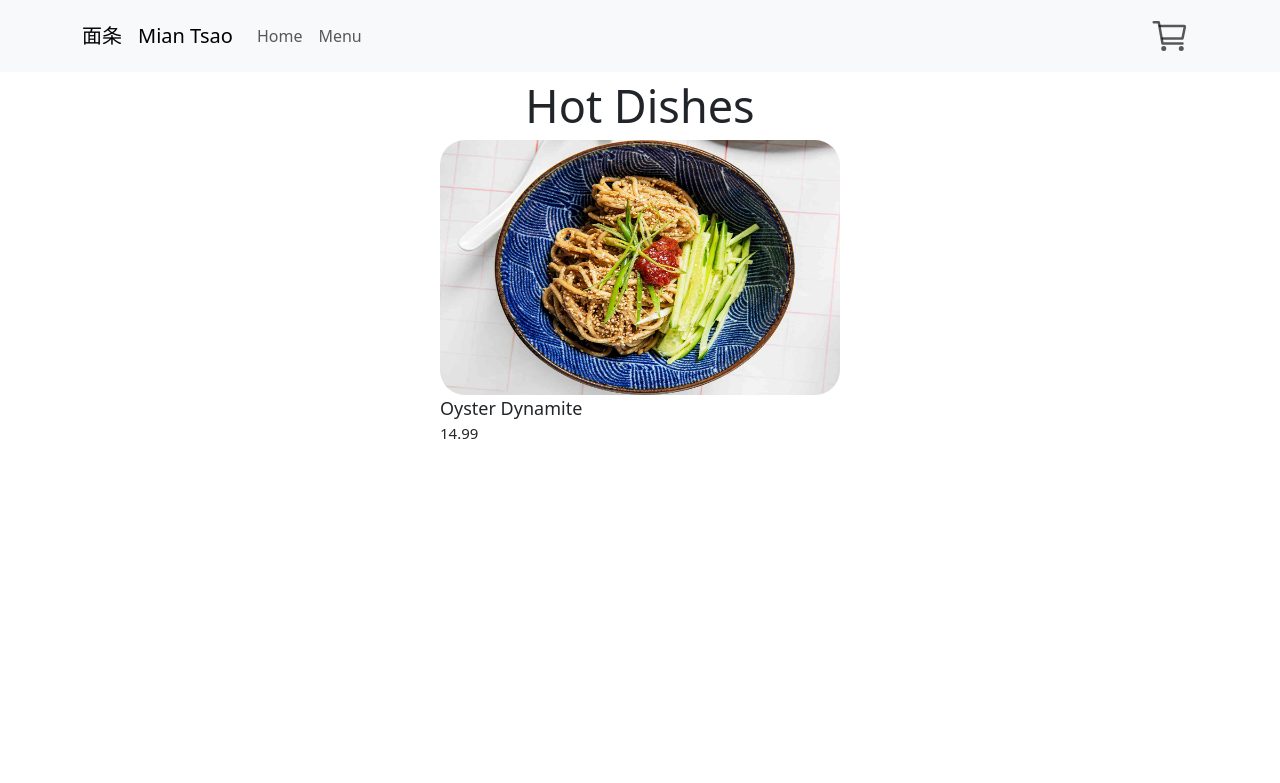
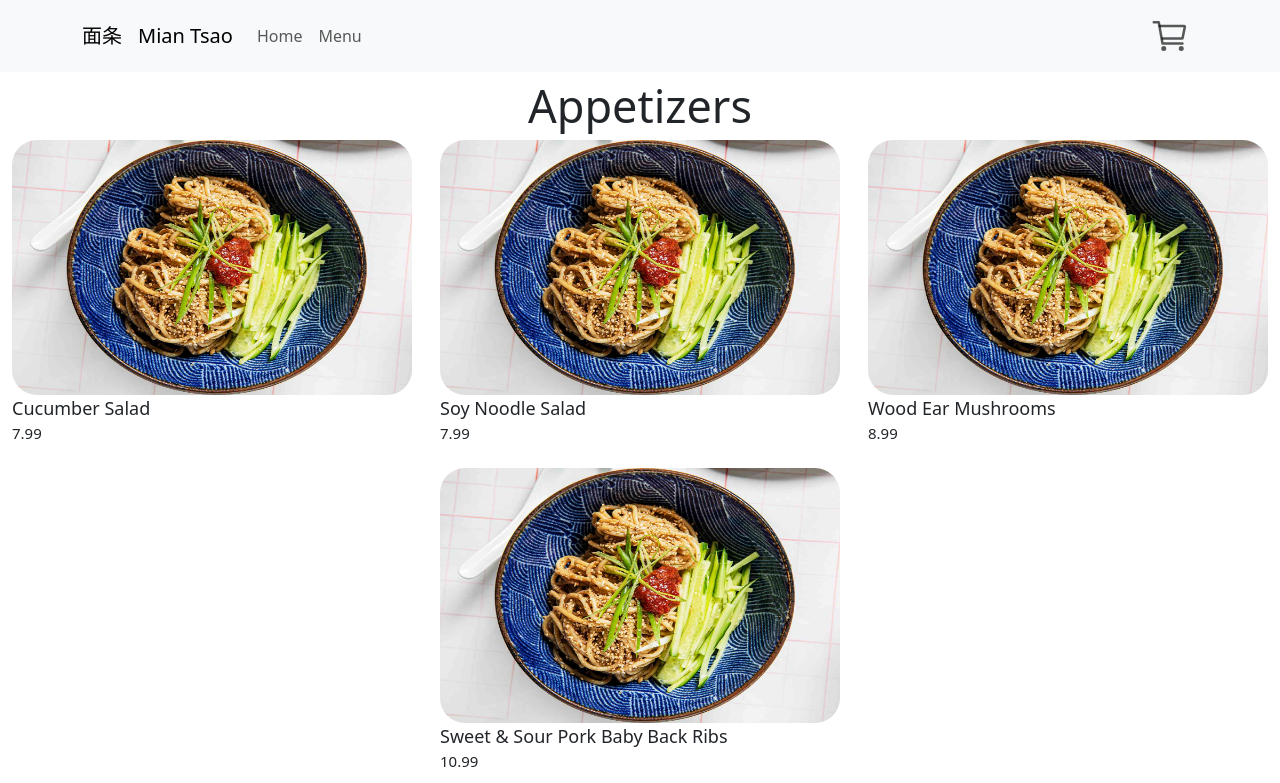
Before and after one commit to jyhaoo/restaurant-management-system, a React (Create React App) app in the folder customer-menu-app/: page /menu in a window 1280 px wide. Shown: the top 783 px of the page. Built offline with nearby package versions, Linux system fonts and the light colour scheme.

Commit message:
feat: parse dummy data

```diff
--- a/customer-menu-app/src/components/MenuItem/MenuItem.js
+++ b/customer-menu-app/src/components/MenuItem/MenuItem.js
@@ -20,6 +20,7 @@ const Price = styled.div`
 `;
 
 const MenuItem = ({ props }) => {
+  console.log(props);
   return (
     <Container>
       <Img src={require("../../images/ColdNoodles.jpeg")} />
--- a/customer-menu-app/src/pages/Menu.js
+++ b/customer-menu-app/src/pages/Menu.js
@@ -1,4 +1,4 @@
-import { useState } from "react";
+import { Data } from "../data/dummydata";
 import styled from "styled-components";
 import MenuItem from "../components/MenuItem/MenuItem";
 
@@ -24,62 +24,22 @@ const MenuItemWrapper = styled.div`
   flex-wrap: wrap;
 `;
 
-const DummyData = {
-  name: "Oyster Dynamite",
-  price: 14.99,
-};
-
-const Data = [
-  {
-    name: "Appetizers",
-    id: "appitizers",
-    dishes: [
-      {
-        name: "Cucumber Salad",
-        price: 7.99,
-      },
-      { name: "Soy Noodle Salad", price: 7.99 },
-      { name: "Wood Ear Mushrooms", price: 8.99 },
-      { name: "Sweet & Sour Pork Baby Back Ribs", price: 10.99 },
-    ],
-  },
-  {
-    name: "Xiao Long Bao",
-    id: "xiaolongbao",
-    dishes: [
-      { name: "Kurobuta Pork Xiao Long Bao", price: 13.99 },
-      { name: "Crab & Kurobuta Pork Xiao Long Bao", price: 13.99 },
-      { name: "Chicken Xiao Long Bao", price: 13.49 },
-    ],
-  },
-  {
-    name: "Steamed Dumplings & Buns",
-    id: "dumplings&buns",
-    dishes: [
-      { name: "Chicken Dumplings", price: 11.99 },
-      { name: "Vegan Dumplings", price: 11.99 },
-      { name: "Cod Dumplings", price: 11.99 },
-      { name: "Shrimp & Kurobuta Pork Dumplings", price: 12.99 },
-      { name: "Kimchi & Kurobuta Pork Dumplings", price: 12.99 },
-    ],
-  },
-];
-
 const Menu = () => {
-  const [openModal, setOpenModal] = useState({ state: false, menuItem: null });
   return (
+    <div>
+      {Data.map((dish) => (
         <>
-      <MenuName id="hotdishes">Hot Dishes</MenuName>
+          <MenuName id={dish.id}>{dish.name}</MenuName>
           <MenuItemContainer>
             <MenuItemWrapper>
-          <MenuItem
-            props={DummyData}
-            openModal={openModal}
-            setOpenModal={setOpenModal}
-          />
+              {dish.dishes.map((dish) => (
+                <MenuItem props={dish} />
+              ))}
             </MenuItemWrapper>
           </MenuItemContainer>
         </>
+      ))}
+    </div>
   );
 };
 
```
Lines whose indentation alone changed are shown as unchanged.
